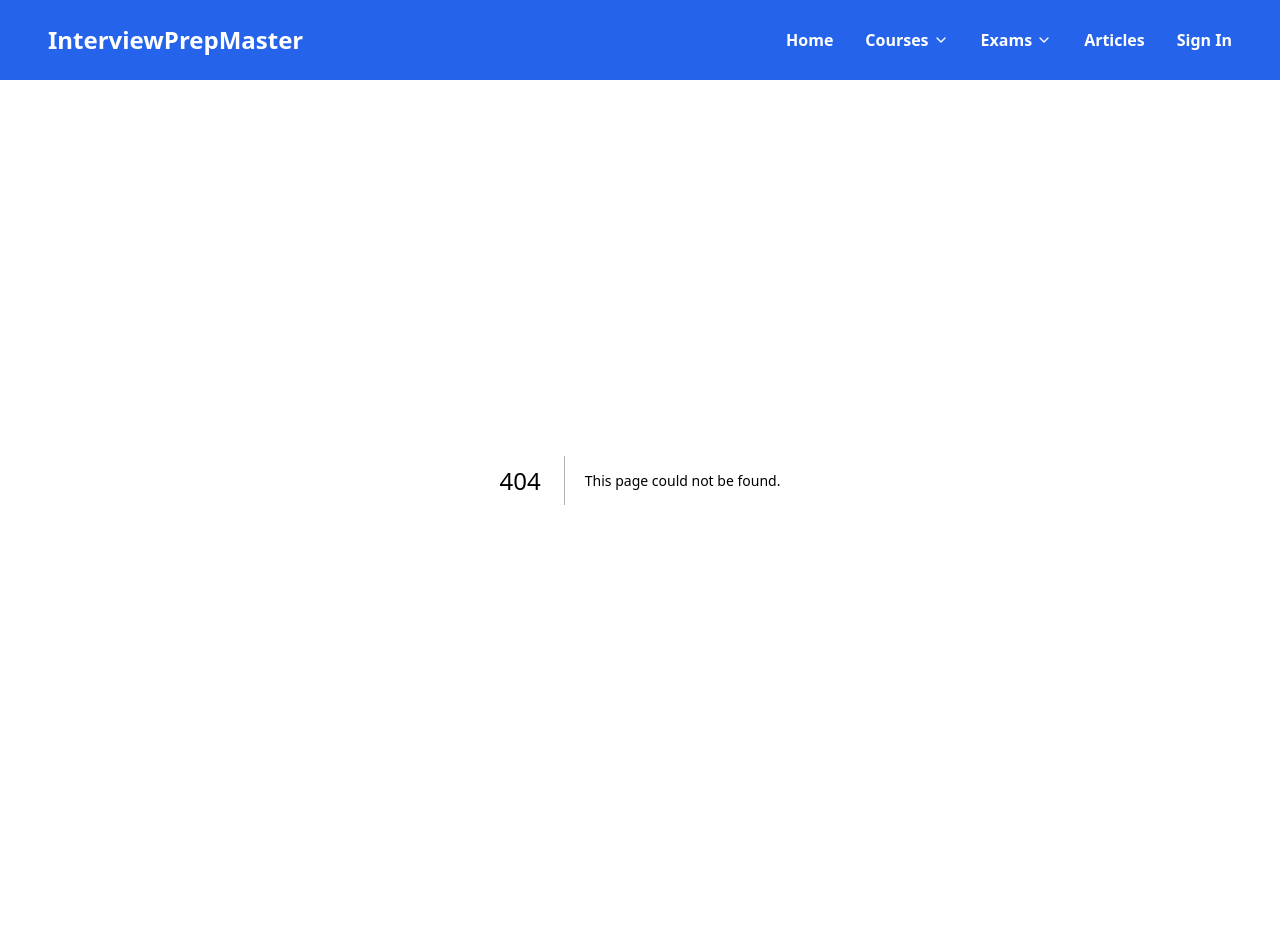
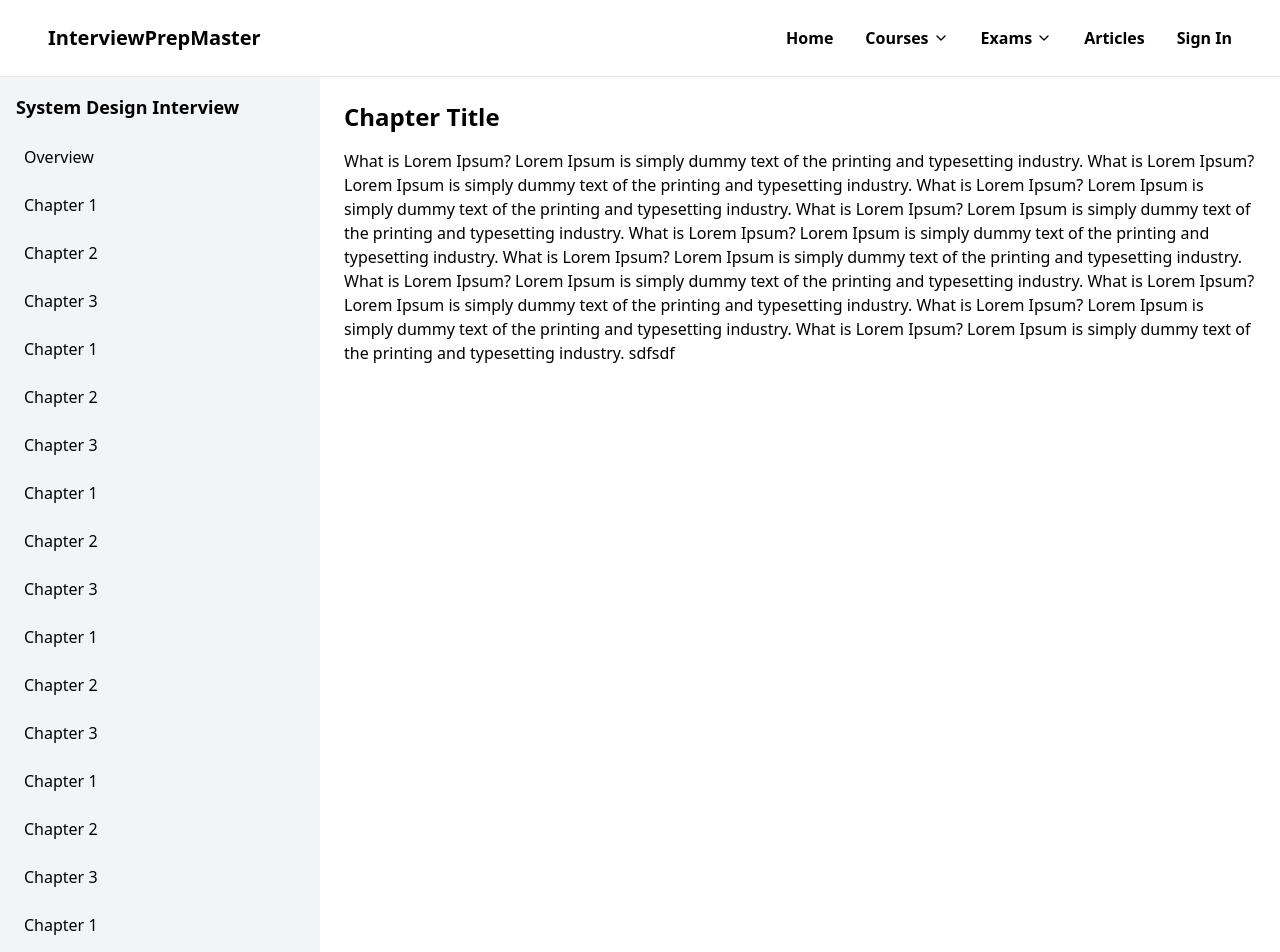
Before and after one commit to mdistiakahmed/interview-prep-master, a Next.js app: page /courses/system-design-interview in a window 1280 px wide. Before the commit this address had no page. Shown: the top 952 px of the page. Before the commit the page ends 880 px from the top, so only its background shows below. Built offline with nearby package versions, Linux system fonts and the light colour scheme.

Commit message:
Add system design page

```diff
--- /dev/null
+++ b/app/courses/page.tsx
@@ -0,0 +1,7 @@
+import React from "react";
+
+const page = () => {
+  return <div>page</div>;
+};
+
+export default page;
--- /dev/null
+++ b/app/courses/system-design-interview/[slug]/page.tsx
@@ -0,0 +1,18 @@
+import React from "react";
+
+const page = ({ params }: any) => {
+  const { slug } = params;
+  console.log(slug);
+  return (
+    <div className="p-6 ml-auto">
+      <h1 className="text-2xl font-bold mb-4">Chapter Title</h1>
+      <h2>{slug}</h2>
+      <p>
+        We were both young when I first saw you I close my eyes and the
+        flashback starts Romeo, take me somewhere we can be alone
+      </p>
+    </div>
+  );
+};
+
+export default page;
--- /dev/null
+++ b/app/courses/system-design-interview/layout.tsx
@@ -0,0 +1,14 @@
+import SystemDesignSidebar from "@/components/system-design-sidebar/SystemDesignSidebar";
+
+export default function RootLayout({
+  children,
+}: Readonly<{
+  children: React.ReactNode;
+}>) {
+  return (
+    <div className="flex flex-col md:flex-row">
+      <SystemDesignSidebar />
+      <div className="w-full md:w-3/4">{children}</div>
+    </div>
+  );
+}
--- /dev/null
+++ b/app/courses/system-design-interview/page.tsx
@@ -0,0 +1,25 @@
+const Page = () => {
+  return (
+    <div className="p-6 ml-auto">
+      <h1 className="text-2xl font-bold mb-4">Chapter Title</h1>
+      <p>
+        What is Lorem Ipsum? Lorem Ipsum is simply dummy text of the printing
+        and typesetting industry. What is Lorem Ipsum? Lorem Ipsum is simply
+        dummy text of the printing and typesetting industry. What is Lorem
+        Ipsum? Lorem Ipsum is simply dummy text of the printing and typesetting
+        industry. What is Lorem Ipsum? Lorem Ipsum is simply dummy text of the
+        printing and typesetting industry. What is Lorem Ipsum? Lorem Ipsum is
+        simply dummy text of the printing and typesetting industry. What is
+        Lorem Ipsum? Lorem Ipsum is simply dummy text of the printing and
+        typesetting industry. What is Lorem Ipsum? Lorem Ipsum is simply dummy
+        text of the printing and typesetting industry. What is Lorem Ipsum?
+        Lorem Ipsum is simply dummy text of the printing and typesetting
+        industry. What is Lorem Ipsum? Lorem Ipsum is simply dummy text of the
+        printing and typesetting industry. What is Lorem Ipsum? Lorem Ipsum is
+        simply dummy text of the printing and typesetting industry. sdfsdf
+      </p>
+    </div>
+  );
+};
+
+export default Page;
--- a/components/navbar/Navbar.tsx
+++ b/components/navbar/Navbar.tsx
@@ -3,7 +3,6 @@
 import React, { useState } from "react";
 import Link from "next/link";
 import { FiChevronDown, FiPlus, FiX } from "react-icons/fi";
-import { usePathname } from "next/navigation";
 
 const Navbar = () => {
   const [mobileMenuOpen, setMobileMenuOpen] = useState(false);
@@ -26,7 +25,7 @@ const Navbar = () => {
     {
       item: "Courses",
       subMenu: [
-        { name: "System Design", path: "/" },
+        { name: "System Design", path: "/courses/system-design-interview" },
         { name: "Problem Solving", path: "/" },
         { name: "Java Interview Prep", path: "/" },
         { name: "JavaScript Interview Prep", path: "/" },
@@ -56,10 +55,10 @@ const Navbar = () => {
   ];
 
   return (
-    <header className={`relative z-20 bg-[#2563eb]`}>
-      <nav className="flex justify-between items-center p-6 md:px-12 text-white bg-transparent">
+    <header className={`relative z-20 bg-white border-b`}>
+      <nav className="flex justify-between items-center p-6 md:px-12 text-black bg-transparent">
         {/* Logo */}
-        <div className={`text-2xl font-bold `}>
+        <div className={`text-xl font-semibold `}>
           <Link href="/">InterviewPrepMaster</Link>
         </div>
 
@@ -71,7 +70,7 @@ const Navbar = () => {
                 // Menu item with sub-menu
                 <>
                   <div
-                    className="flex items-center cursor-pointer hover:text-gray-300"
+                    className="flex items-center cursor-pointer hover:text-orange-400"
                     onClick={() => toggleMenu(menu.item)}
                   >
                     <a className={``}>{menu.item}</a>
@@ -110,7 +109,7 @@ const Navbar = () => {
                 // Menu item without sub-menu
                 <Link
                   href={menu.path}
-                  className={`hover:text-gray-300 cursor-pointer `}
+                  className={`hover:text-orange-400 cursor-pointer `}
                 >
                   {menu.item}
                 </Link>
@@ -122,7 +121,7 @@ const Navbar = () => {
         {/* Mobile Menu Button */}
         <div className="md:hidden">
           <button
-            className="text-white focus:outline-none"
+            className="text-black focus:outline-none"
             onClick={() => setMobileMenuOpen(!mobileMenuOpen)}
           >
             {mobileMenuOpen ? (
--- /dev/null
+++ b/components/system-design-sidebar/SystemDesignSidebar.tsx
@@ -0,0 +1,96 @@
+"use client";
+
+import Link from "next/link";
+import React, { useState } from "react";
+
+import {
+  MdKeyboardDoubleArrowRight,
+  MdKeyboardDoubleArrowLeft,
+} from "react-icons/md";
+
+const SystemDesignSidebar = () => {
+  const baseUrl = "/courses/system-design-interview";
+  const [isOpen, setIsOpen] = useState(false);
+
+  const toggleSidebar = () => {
+    setIsOpen(!isOpen);
+  };
+
+  return (
+    <>
+      {/* Mobile Sidebar Toggle Button */}
+      <div className="md:hidden sticky top-0 p-1 pl-0 bg-transparent ">
+        <button onClick={toggleSidebar}>
+          {isOpen ? (
+            <MdKeyboardDoubleArrowLeft />
+          ) : (
+            <MdKeyboardDoubleArrowRight size={25} />
+          )}
+        </button>
+      </div>
+
+      {/* Sidebar */}
+      <div
+        className={`fixed inset-y-0 left-0 transform min-h-screen overflow-y-auto ${
+          isOpen ? "translate-x-0" : "-translate-x-full"
+        } transition-transform duration-300 ease-in-out md:relative md:translate-x-0 w-64 md:w-1/4 bg-gray-100 p-4 z-20`}
+      >
+        <div className="flex items-center justify-between mb-4">
+          <h2 className="text-lg font-semibold  ">System Design Interview</h2>
+          <MdKeyboardDoubleArrowLeft
+            size={25}
+            className="md:hidden"
+            onClick={toggleSidebar}
+          />
+        </div>
+
+        <ul className="space-y-2">
+          <li className="cursor-pointer hover:bg-gray-200 p-2">
+            <Link href={`${baseUrl}`}>Overview</Link>
+          </li>
+          <li className="cursor-pointer hover:bg-gray-200 p-2">
+            <Link href={`${baseUrl}/ch-1`}>Chapter 1</Link>
+          </li>
+          <li className="cursor-pointer hover:bg-gray-200 p-2">
+            <Link href={`${baseUrl}/ch-2`}>Chapter 2</Link>
+          </li>
+          <li className="cursor-pointer hover:bg-gray-200 p-2">
+            <Link href={`${baseUrl}/ch-3`}>Chapter 3</Link>
+          </li>
+          <li className="cursor-pointer hover:bg-gray-200 p-2">Chapter 1</li>
+          <li className="cursor-pointer hover:bg-gray-200 p-2">Chapter 2</li>
+          <li className="cursor-pointer hover:bg-gray-200 p-2">Chapter 3</li>
+          <li className="cursor-pointer hover:bg-gray-200 p-2">Chapter 1</li>
+          <li className="cursor-pointer hover:bg-gray-200 p-2">Chapter 2</li>
+          <li className="cursor-pointer hover:bg-gray-200 p-2">Chapter 3</li>
+          <li className="cursor-pointer hover:bg-gray-200 p-2">Chapter 1</li>
+          <li className="cursor-pointer hover:bg-gray-200 p-2">Chapter 2</li>
+          <li className="cursor-pointer hover:bg-gray-200 p-2">Chapter 3</li>
+          <li className="cursor-pointer hover:bg-gray-200 p-2">Chapter 1</li>
+          <li className="cursor-pointer hover:bg-gray-200 p-2">Chapter 2</li>
+          <li className="cursor-pointer hover:bg-gray-200 p-2">Chapter 3</li>
+          <li className="cursor-pointer hover:bg-gray-200 p-2">Chapter 1</li>
+          <li className="cursor-pointer hover:bg-gray-200 p-2">Chapter 2</li>
+          <li className="cursor-pointer hover:bg-gray-200 p-2">Chapter 3</li>
+          <li className="cursor-pointer hover:bg-gray-200 p-2">Chapter 1</li>
+          <li className="cursor-pointer hover:bg-gray-200 p-2">Chapter 2</li>
+          <li className="cursor-pointer hover:bg-gray-200 p-2">Chapter 3</li>
+          <li className="cursor-pointer hover:bg-gray-200 p-2">Chapter 1</li>
+          <li className="cursor-pointer hover:bg-gray-200 p-2">Chapter 2</li>
+          <li className="cursor-pointer hover:bg-gray-200 p-2">Chapter 100</li>
+          {/* Add more chapter titles here */}
+        </ul>
+      </div>
+
+      {/* Backdrop for Mobile */}
+      {isOpen && (
+        <div
+          className="fixed inset-0 bg-black opacity-50 z-10 md:hidden"
+          onClick={toggleSidebar}
+        ></div>
+      )}
+    </>
+  );
+};
+
+export default SystemDesignSidebar;
```
